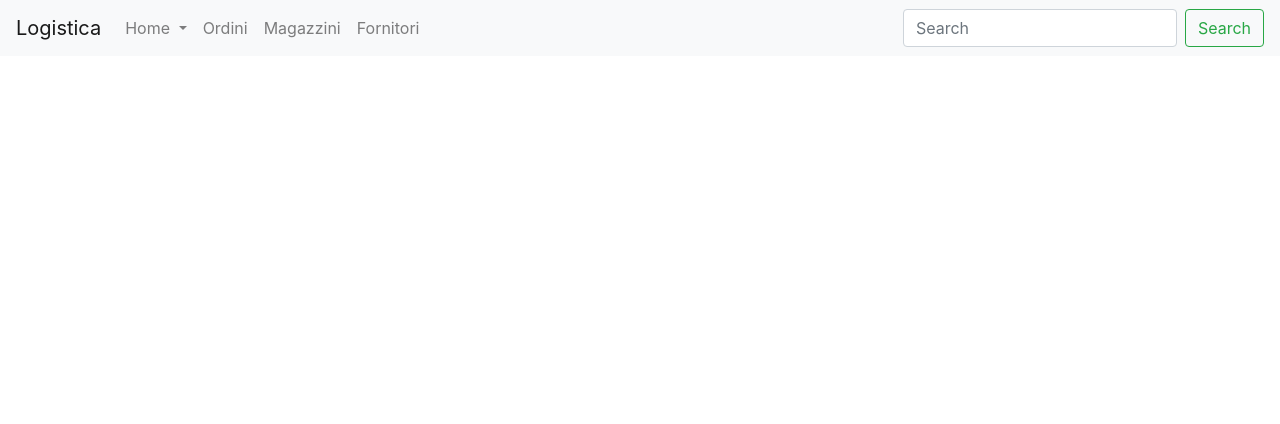
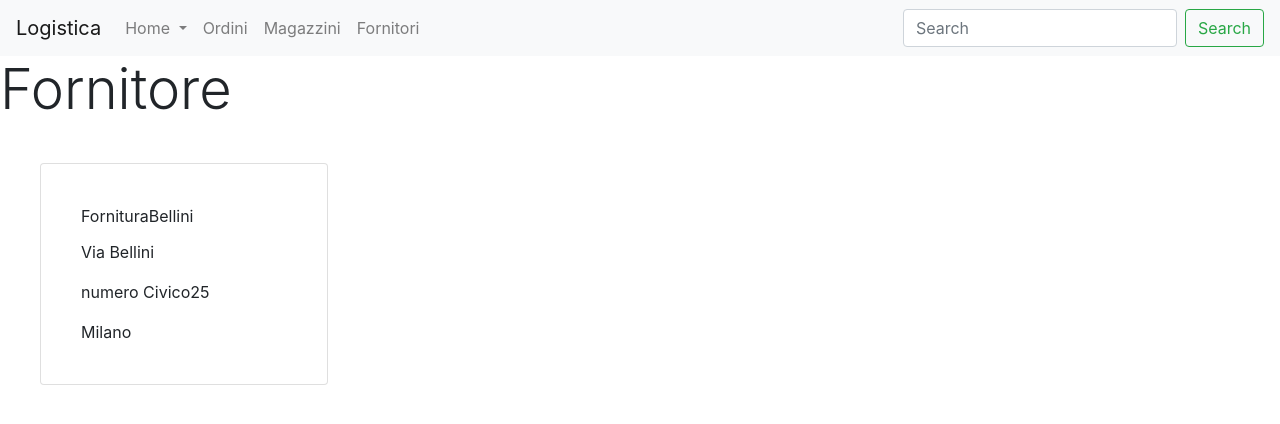
Before and after one commit to fiacca98/EFintus, an Angular app in the folder LogisticaFrontEnd/: page /fornitori in a window 1280 px wide. Before the commit this address led to /. Shown: the top 424 px of the page. Built offline with nearby package versions, Linux system fonts and the light colour scheme; data requests are answered from the project's data file.

Commit message:
fornitori-mock

```diff
--- a/LogisticaFrontEnd/src/app/app.module.ts
+++ b/LogisticaFrontEnd/src/app/app.module.ts
@@ -16,6 +16,7 @@ import { OrderService } from './services/order.service';
 import { MagazziniComponent } from './components/magazzini/magazzini.component';
 import { from } from 'rxjs';
 import { DettaglioComponent } from './components/dettaglio/dettaglio.component';
+import { FornitoriComponent } from './components/fornitori/fornitori.component';
 
 
 
@@ -28,6 +29,7 @@ import { DettaglioComponent } from './components/dettaglio/dettaglio.component';
     HomeComponent,
     MagazziniComponent,
     DettaglioComponent,
+    FornitoriComponent,
 
   ],
   imports: [
--- a/LogisticaFrontEnd/src/app/beans/fornitura.ts
+++ b/LogisticaFrontEnd/src/app/beans/fornitura.ts
@@ -4,4 +4,10 @@ export class Fornitura{
     id_prodotto: number;
     quantita: number;
     data: string;
+    public constructor(id_fornitura:number,id_fornitore,id_prodotto:number,quantita:number,data:string){
+        this.id_fornitura=id_fornitore;
+        this.id_fornitore=id_fornitore;
+        this.id_prodotto=id_prodotto;
+        this.quantita=quantita;
+    }
 }
--- /dev/null
+++ b/LogisticaFrontEnd/src/app/components/fornitori/fornitori.component.css
@@ -0,0 +1,3 @@
+div {
+    margin: 20px;
+  }
--- /dev/null
+++ b/LogisticaFrontEnd/src/app/components/fornitori/fornitori.component.html
@@ -0,0 +1,12 @@
+<h1 class="display-4">Fornitore</h1>
+<div class="row">
+  <div *ngFor="let elemento of fornitore" class="card" style="width: 18rem;">
+
+    <div class="card-body">
+      <p class="card-title">{{elemento.nome}}</p>
+      <p class="card-text">Via {{elemento.via}}</p>
+      <p class="card-text">numero Civico{{elemento.n_civico}}</p>
+      <p class="card-text">{{elemento.citta}}</p>
+    </div>
+  </div>
+</div>
--- /dev/null
+++ b/LogisticaFrontEnd/src/app/components/fornitori/fornitori.component.ts
@@ -0,0 +1,23 @@
+import { Component, OnInit } from '@angular/core';
+import { Fornitore } from 'src/app/beans/fornitore';
+import { FornitoriService } from 'src/app/services/fornitori.service';
+
+@Component({
+  selector: 'app-fornitori',
+  templateUrl: './fornitori.component.html',
+  styleUrls: ['./fornitori.component.css']
+})
+export class FornitoriComponent implements OnInit {
+  private fornitore: Fornitore[]=[];
+  constructor(private fornitoreServices:FornitoriService) {
+    this.getFornitore();
+   }
+
+
+  ngOnInit() {
+  }
+  getFornitore() {
+    this.fornitoreServices.getFornitore()
+      .subscribe(fornitore => this.fornitore = fornitore);
+  }
+}
--- a/LogisticaFrontEnd/src/app/router/app-routing.module.ts
+++ b/LogisticaFrontEnd/src/app/router/app-routing.module.ts
@@ -4,10 +4,12 @@ import { CommonModule } from '@angular/common';
 import { RouterModule, Routes } from '@angular/router';
 import { OrdersComponent } from '../components/orders/orders.component';
 import { MagazziniComponent } from '../components/magazzini/magazzini.component';
+import { FornitoriComponent } from '../components/fornitori/fornitori.component';
 
 const routes: Routes = [
   {path:'ordini',component:OrdersComponent},
-  {path: 'magazzini',component:MagazziniComponent}
+  {path: 'magazzini',component:MagazziniComponent},
+  {path: 'fornitori',component:FornitoriComponent}
 ];
 @NgModule({
   declarations: [],
--- /dev/null
+++ b/LogisticaFrontEnd/src/app/services/fornitori.service.ts
@@ -0,0 +1,45 @@
+import { Injectable } from '@angular/core';
+
+import { HttpClient, HttpHeaders, HttpErrorResponse } from '@angular/common/http';
+
+import { Observable, of, throwError } from 'rxjs';
+import { catchError, map, tap } from 'rxjs/operators';
+
+import { Fornitore } from '../beans/fornitore';
+
+const httpOptions = {
+  headers: new HttpHeaders({ 'Content-Type': 'application/json' })
+};
+
+@Injectable({
+  providedIn: 'root'
+})
+export class FornitoriService {
+
+  private url = "http://localhost:3000/fornitori"
+
+  constructor(private http: HttpClient) { }
+
+  getFornitore(): Observable<Fornitore[]> {
+    return this.http.get<Fornitore[]>(this.url)
+      .pipe(
+        catchError(this.handleError)
+      );
+  }
+
+  private handleError(error: HttpErrorResponse) {
+    if (error.error instanceof ErrorEvent) {
+      // A client-side or network error occurred. Handle it accordingly.
+      console.error('An error occurred:', error.error.message);
+    } else {
+      // The backend returned an unsuccessful response code.
+      // The response body may contain clues as to what went wrong,
+      console.error(
+        `Backend returned code ${error.status}, ` +
+        `body was: ${error.error}`);
+    }
+    // return an observable with a user-facing error message
+    return throwError(
+      'Something bad happened; please try again later.');
+  };
+}
--- a/LogisticaFrontEnd/src/assets/db.json
+++ b/LogisticaFrontEnd/src/assets/db.json
@@ -61,5 +61,17 @@
         "altezza": 5,
         "capacita": 600
       }
-    ]
+    ],
+    "fornitori":[
+      {
+        "id_fornitore": 23232,
+        "nome": "FornituraBellini",
+        "via": "Bellini",
+        "n_civico": 25,
+        "citta": "Milano",
+        "cap": "20133"
+      }
+      ]
+
+
 }
```
Also changed, not shown: 2 other files (tests, documents, lock files or other folders).
